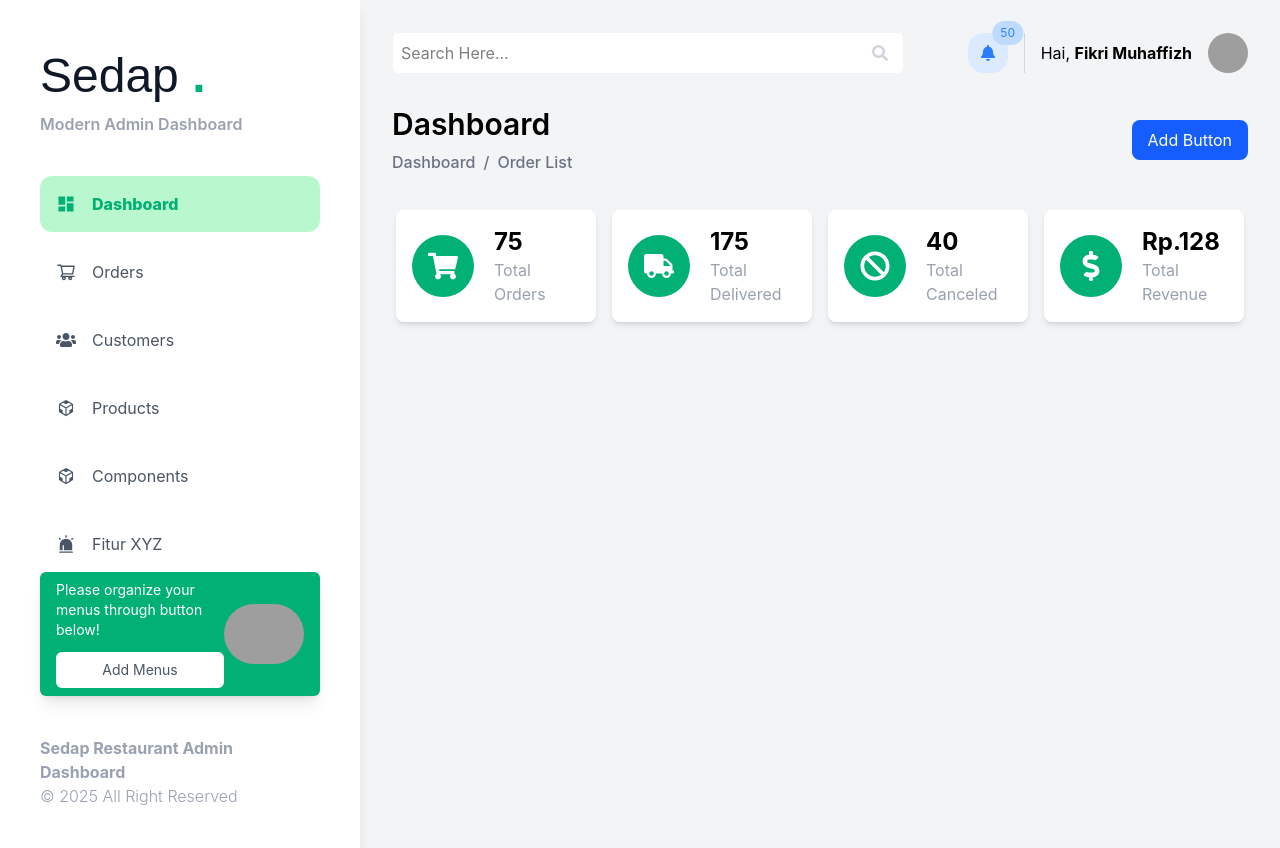
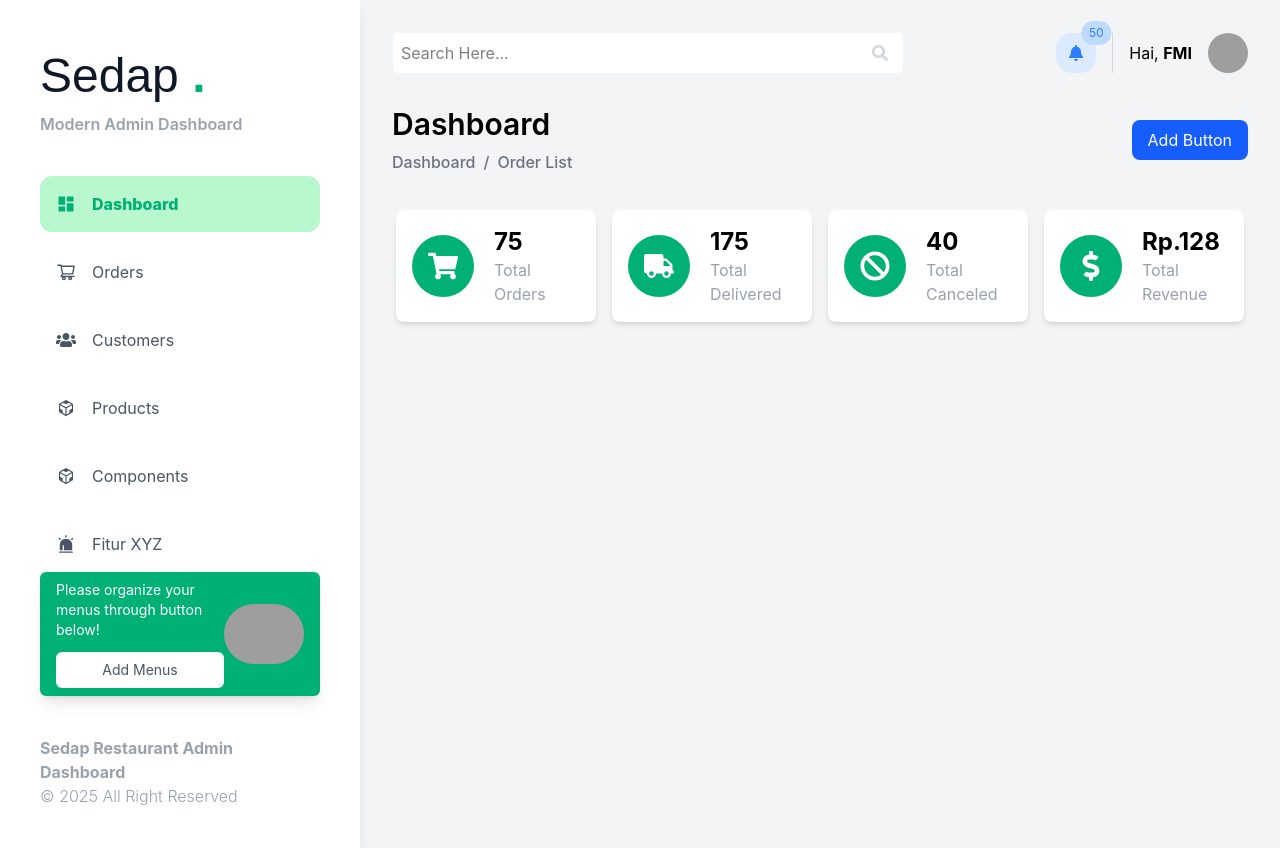
Before and after one commit to fikripcr/prak-react-sid, a React (Vite) app: page / in a window 1280 px wide. Built offline with nearby package versions, Linux system fonts and the light colour scheme; grey boxes are pictures that could not be loaded; a web font is replaced by a local one.

Commit message:
rename nama

```diff
--- a/src/components/Header.jsx
+++ b/src/components/Header.jsx
@@ -29,7 +29,7 @@ export default function Header() {
                 {/* Profile Section */}
                 <div id="profile-container" className="flex items-center space-x-4 border-l pl-4 border-gray-300">
                     <span id="profile-text">
-                        Hai, <b>Fikri Muhaffizh</b>
+                        Hai, <b>FMI</b>
                     </span>
                     <img
                         id="profile-avatar"
```
